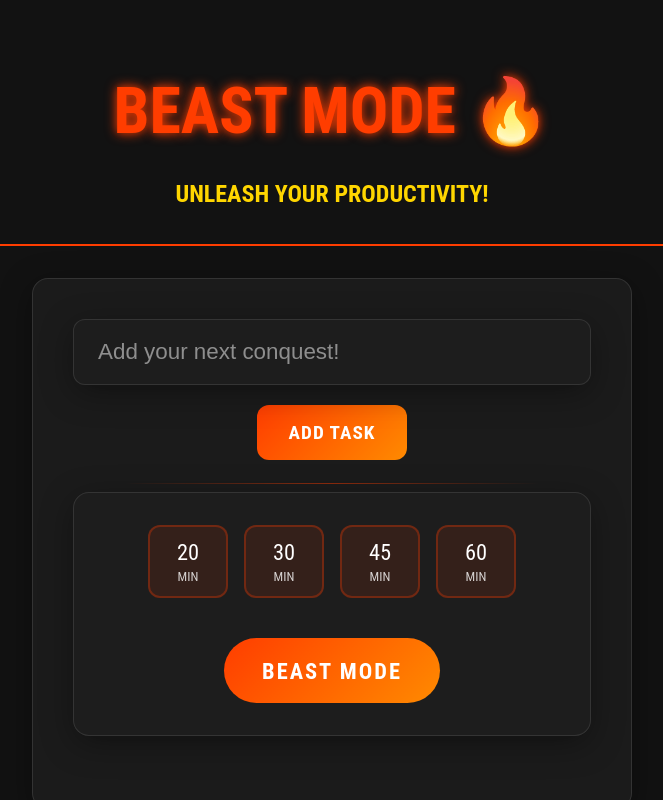
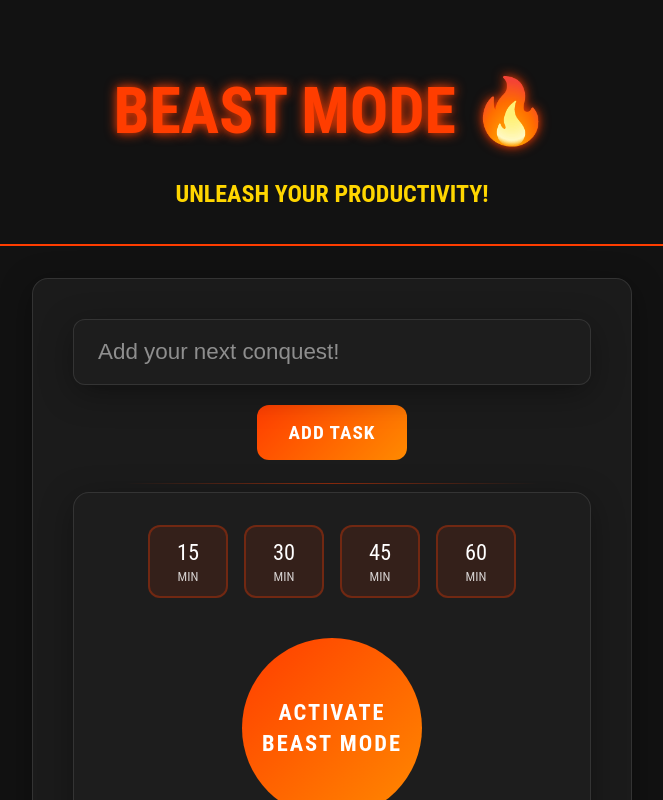
Before and after one commit to Rakeye/beast-mode, a React (Create React App) app: page / in a window 1280 px wide. Shown: the top 800 px of the page, without its empty margins (308-971 px from the left). Built offline with nearby package versions, Linux system fonts and the light colour scheme.

Commit message:
Updated Beast Mode button to circular design and changed shortest timer to 15 minutes

```diff
--- a/src/components/TaskManager/index.tsx
+++ b/src/components/TaskManager/index.tsx
@@ -39,7 +39,7 @@ const MOTIVATIONAL_MESSAGES = [
 ];
 
 const TIMER_PRESETS = [
-  { label: '20', value: 1200 },
+  { label: '15', value: 900 },
   { label: '30', value: 1800 },
   { label: '45', value: 2700 },
   { label: '60', value: 3600 },
@@ -194,7 +194,7 @@ const TaskManager: React.FC = () => {
           onClick={() => isTimerActive ? stopTimer() : startTimer(1800)}
           active={isTimerActive}
         >
-          {isTimerActive ? 'STOP' : 'BEAST MODE'}
+          {isTimerActive ? 'STOP' : 'ACTIVATE\nBEAST MODE'}
         </BeastModeButton>
 
         {isTimerActive && (
--- a/src/components/TaskManager/styles.ts
+++ b/src/components/TaskManager/styles.ts
@@ -297,33 +297,42 @@ export const BeastModeButton = styled.button<{ active?: boolean }>`
     'linear-gradient(135deg, #FF3D00 0%, #FF8A00 100%)'};
   color: white;
   border: none;
-  padding: 1.2rem 2.4rem;
+  width: 180px;
+  height: 180px;
   font-size: 1.4rem;
-  border-radius: 50px;
+  border-radius: 50%;
   cursor: pointer;
   transition: all 0.3s ease;
   text-transform: uppercase;
   font-weight: bold;
   letter-spacing: 2px;
   animation: ${pulseAnimation} ${props => props.active ? '2s' : '0s'} infinite;
+  display: flex;
+  align-items: center;
+  justify-content: center;
+  text-align: center;
+  white-space: pre-line;
+  line-height: 1.4;
 
   &:hover {
-    transform: translateY(-2px);
+    transform: translateY(-2px) scale(1.05);
     box-shadow: 0 5px 15px rgba(255, 61, 0, 0.4);
   }
 
   &:active {
-    transform: translateY(0);
+    transform: translateY(0) scale(1);
   }
 
   @media (max-width: 768px) {
+    width: 150px;
+    height: 150px;
     font-size: 1.2rem;
-    padding: 1rem 2rem;
   }
 
   @media (max-width: 480px) {
+    width: 130px;
+    height: 130px;
     font-size: 1rem;
-    padding: 0.8rem 1.6rem;
   }
 `;
 
```
